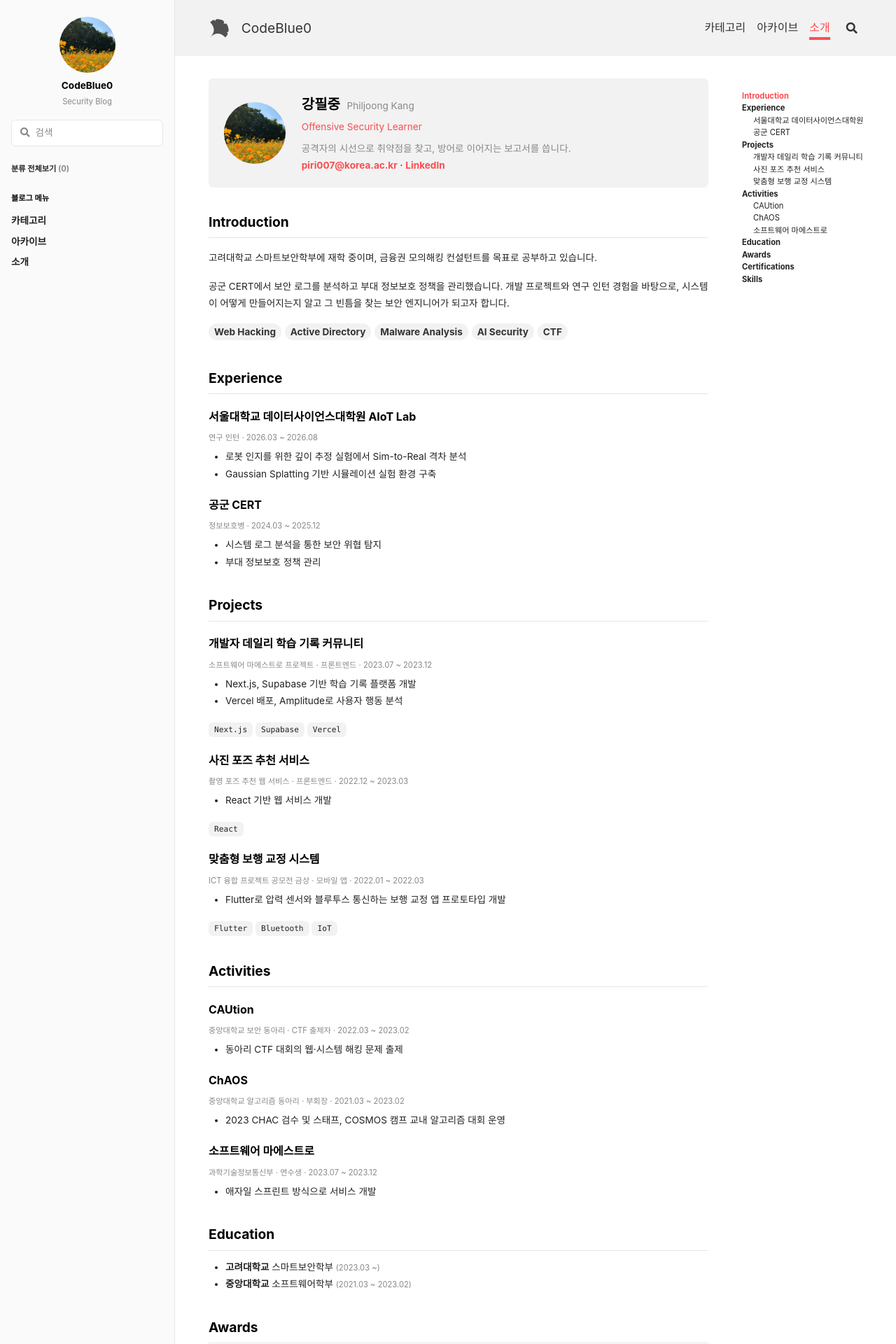
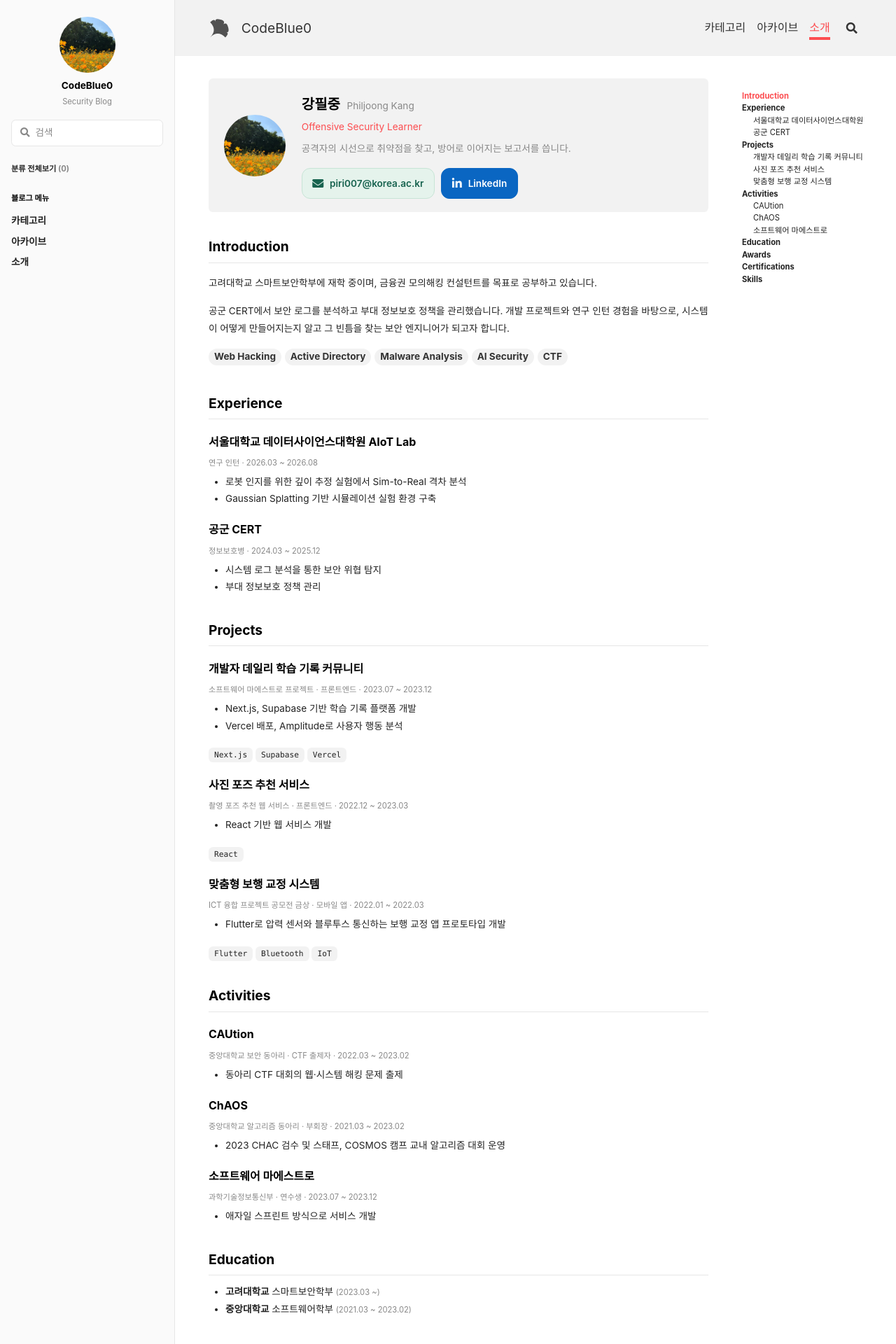
Before and after one commit to CodeBlue0/codeblue0.github.io, a Jekyll site: the page built from about.html, in a window 1280 px wide. Shown: the top 1920 px of the page at 70% size. Built offline with Jekyll 4.4.1, drawn with Linux system fonts in a browser that asks for light colours; nearby versions of some CDN libraries.

Commit message:
Style About contact links with icons and color

```diff
--- a/_sass/custom.scss
+++ b/_sass/custom.scss
@@ -134,11 +134,47 @@
 }
 .about-card__role { margin-top: .1rem !important; font-size: map-get($base, font-size-sm); color: $main-color-1; }
 .about-card__tagline { margin-top: .4rem !important; font-size: map-get($base, font-size-sm); color: $text-color-l; }
+.about-contacts {
+  display: flex;
+  flex-wrap: wrap;
+  gap: .6rem;
+  margin-top: 1rem;
+}
+.about .about-contact {
+  display: inline-flex;
+  align-items: center;
+  justify-content: center;
+  gap: .55rem;
+  min-height: 2.75rem;
+  padding: .5rem .9rem;
+  border: 1px solid transparent;
+  border-radius: .75rem;
+  font-size: .85rem;
+  font-weight: 600;
+  line-height: 1.4;
+  text-decoration: none;
+  transition: background-color .15s, border-color .15s;
+  i { font-size: 1rem; }
+  &:focus-visible { outline: 3px solid #0a66c2; outline-offset: 3px; }
+}
+.about .about-contact--email {
+  color: #17634f;
+  background: #e5f3ec;
+  border-color: #c7e4d6;
+  &:hover { color: #124d3e; background: #d4ebdf; border-color: #9bceB6; }
+}
+.about .about-contact--linkedin {
+  color: #fff;
+  background: #0a66c2;
+  border-color: #0a66c2;
+  &:hover { color: #fff; background: #084f96; border-color: #084f96; }
+}
 .about-interests { margin: .4rem 0 0 !important; padding: 0 !important; list-style: none; li { display: inline-block; margin: 0 .3rem .3rem 0 !important; &::before { display: none; } } }
 .about-meta { margin-top: -.4rem !important; font-size: map-get($base, font-size-sm); color: $text-color-l; }
 
 @include media-breakpoint-down(md) {
   .about-card { flex-direction: column; text-align: center; }
+  .about-contacts { justify-content: center; }
 }
 
 /* Compact headings on the about page */
--- a/about.html
+++ b/about.html
@@ -38,7 +38,10 @@ key: page-about
     <p class="about-card__name">{{ p.name }} <span>{{ p.name_en }}</span></p>
     <p class="about-card__role">{{ p.role }}</p>
     <p class="about-card__tagline">{{ p.tagline }}</p>
-    <p><a href="mailto:{{ p.email | escape }}">{{ p.email | escape }}</a> · <a href="{{ p.linkedin | escape }}">LinkedIn</a></p>
+    <div class="about-contacts" aria-label="연락처">
+      <a class="about-contact about-contact--email" href="mailto:{{ p.email | escape }}"><i class="fas fa-envelope" aria-hidden="true"></i><span>{{ p.email | escape }}</span></a>
+      <a class="about-contact about-contact--linkedin" href="{{ p.linkedin | escape }}"><i class="fab fa-linkedin-in" aria-hidden="true"></i><span>LinkedIn</span></a>
+    </div>
   </div>
 </div>
 
```
